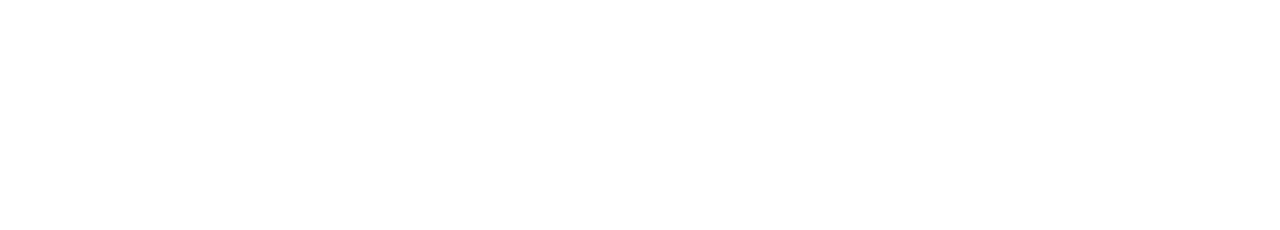
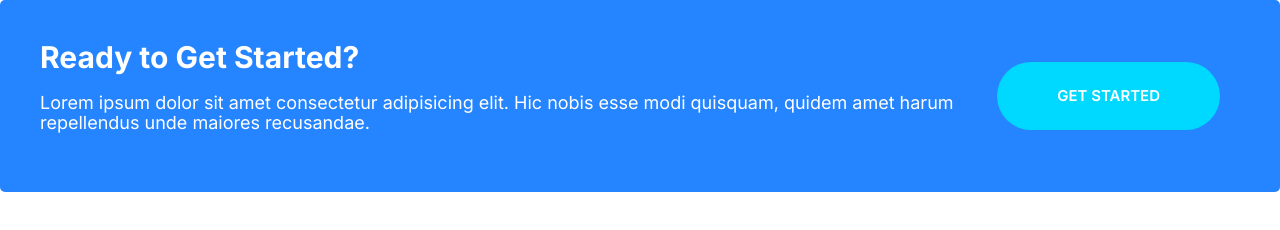
Before and after one commit to 1Mouse/cloudify, a plain HTML site: page index.html in a window 1280 px wide. Drawn offline with Linux system fonts and the light colour scheme.

Commit message:
adding the callout component

```diff
--- a/css/style.css
+++ b/css/style.css
@@ -242,6 +242,11 @@ a {
 .btn--block {
     width: 100%;
     display: inline-block;
+}
+
+.btn--stretched{
+    padding-left: 6rem;
+    padding-right: 6rem;
 }
 
 @media screen and (min-width: 1024px){
@@ -489,3 +494,45 @@ a {
         margin-right: 0;
     }
 }
+
+/* Callout */
+.callout{
+    padding: 4rem;
+    border-radius: 5px;
+}
+
+.callout--primary{
+    background-color: var(--color-primary);
+    color: white;
+}
+
+.callout__heading{
+    color: white;
+    margin-top: 0;
+    font-size: 3rem;
+}
+
+.callout .btn{
+    justify-self: center;
+    align-self: center;
+
+}
+
+.callout__content{
+    text-align: center;
+}
+
+@media screen and (min-width: 768px) {
+    .callout .grid--1x2{
+        grid-template-columns: 1fr auto;
+    }
+
+    .callout__content{
+        text-align: left;
+    }
+
+    .callout .btn {
+        justify-self: start;
+        margin: 0 2rem;
+    }
+}
--- a/index.html
+++ b/index.html
@@ -10,8 +10,15 @@
     <link rel="stylesheet" href="css/normalize.css">
     <link rel="stylesheet" href="css/style.css">
 </head>
-<body style="padding:5rem;">
-
-
+<body>
+    <div class="callout callout--primary">
+        <div class="grid grid--1x2">
+            <div class="callout__content">
+                <h2 class="callout__heading">Ready to Get Started?</h2>
+                <p>Lorem ipsum dolor sit amet consectetur adipisicing elit. Hic nobis esse modi quisquam, quidem amet harum repellendus unde maiores recusandae.</p>
+            </div>
+            <a href="#" class="btn btn--secondary btn--stretched">Get Started</a>
+        </div>
+    </div>
 </body>
 </html>
```
Also changed, not shown: components/callout.html (added, +10 -0 lines).
